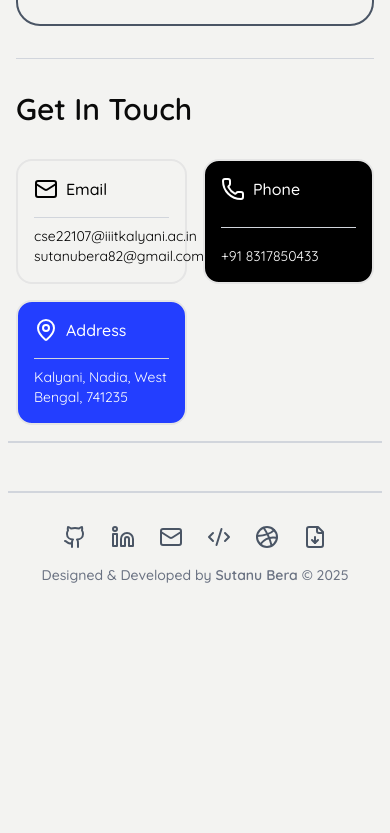
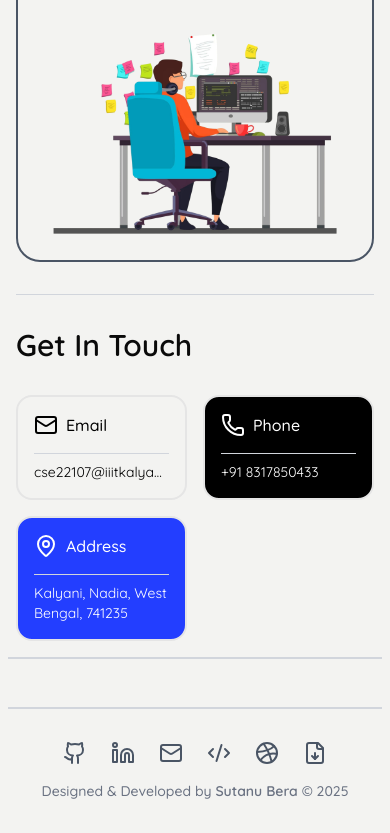
Before and after one commit to Sutanu1234/portfolio-updated, a React (Vite) app: page / in a window 390 px wide. Shown: the part 1662-2495 px from the top of the page. Before the commit the page ends 2279 px from the top, so only its background shows below. Built offline with nearby package versions, Linux system fonts and the light colour scheme.

Commit message:
update height in mobile

```diff
--- a/src/components/pages/main/about/About.jsx
+++ b/src/components/pages/main/about/About.jsx
@@ -27,8 +27,8 @@ function About() {
   return (
     <div className="flex flex-col lg:flex-row gap-6 p-4">
       {/* Left image block with blur and overlay text */}
-      <div className="w-full lg:w-1/2">
-        <div className="relative sm:h-[400px] md:h-[560px] lg:h-full rounded-xl overflow-hidden">
+      <div className="w-full lg:w-1/2 h-full">
+        <div className="relative h-[320px] sm:h-[400px] md:h-[560px] lg:h-full rounded-xl overflow-hidden">
           <div
             className="absolute inset-0 bg-cover bg-top"
             style={{ backgroundImage: "url('/me2.jpg')" }}
@@ -43,16 +43,21 @@ function About() {
       </div>
 
       {/* Right content block */}
-      <div className="flex flex-col w-full lg:w-1/2 gap-8 justify-between">
+      <div className="flex flex-col w-full lg:w-1/2 gap-8 justify-between h-full">
         <h2 className="text-3xl sm:text-4xl font-semibold">Introduction</h2>
 
         <div className="p-4 border-2 rounded-3xl border-gray-600">
           <h2 className="text-lg sm:text-xl font-semibold text-gray-800 mb-2">
-            A passionate software engineer with a strong background in Computer Science.
+            A passionate software engineer with a strong background in Computer
+            Science.
           </h2>
           <div className="flex flex-col md:flex-row gap-4">
             <p className="text-md text-gray-600 text-justify">
-              Aspiring software developer skilled in competitive programming, MERN stack development, and UI/UX design. Solved 400+ problems on LeetCode, built scalable applications, and designed intuitive interfaces. Seeking to contribute to innovative projects while advancing technical and creative expertise.
+              Aspiring software developer skilled in competitive programming,
+              MERN stack development, and UI/UX design. Solved 400+ problems on
+              LeetCode, built scalable applications, and designed intuitive
+              interfaces. Seeking to contribute to innovative projects while
+              advancing technical and creative expertise.
             </p>
             <div className="w-full md:w-1/2">
               <img
@@ -84,7 +89,15 @@ function About() {
                   <p className="text-md font-medium">{card.name}</p>
                 </div>
                 <Separator className="bg-gray-300 mt-2 mb-2" />
-                <p className={`text-sm whitespace-pre-line ${textColor} lg:overflow-auto`}>
+                <p
+                  className={`text-sm ${textColor}
+                  ${
+                    isEmail
+                      ? "truncate sm:whitespace-normal sm:whitespace-pre-line"
+                      : "whitespace-pre-line"
+                  }
+                  lg:overflow-auto`}
+                >
                   {card.value}
                 </p>
               </div>
```
